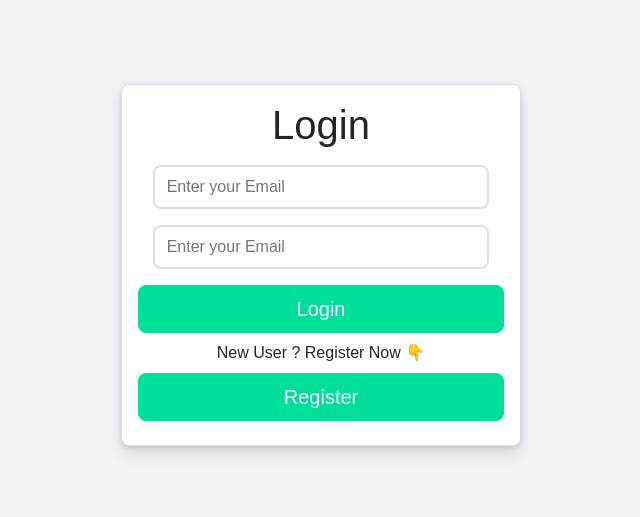
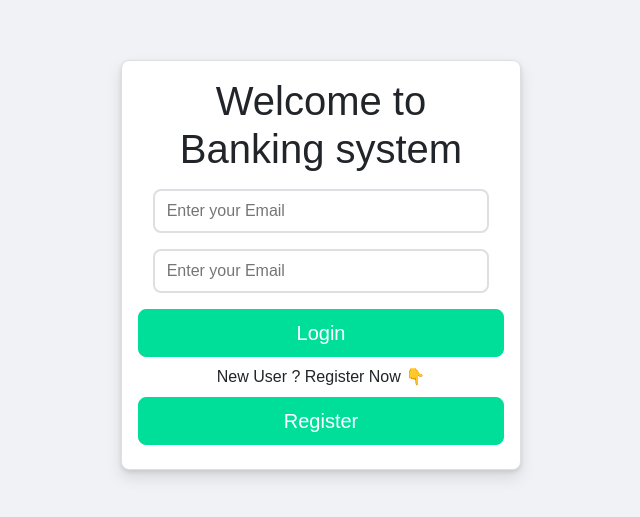
Before and after one commit to abhishekrawe/legalpay, a React (Create React App) app: page / in a window 1280 px wide. Shown: the part 135-652 px from the top of the page, without its empty margins (319-959 px from the left). Built offline with nearby package versions, Linux system fonts and the light colour scheme.

Commit message:
Alert message

```diff
--- a/src/components/login/login.js
+++ b/src/components/login/login.js
@@ -35,7 +35,7 @@ const Login = ({setLoginUser}) => {
   return (
     <div className='login'>
       {console.log(user)}
-        <h1> Login </h1>
+        <h1> Welcome to Banking system </h1>
         <input type="text" name = "email"  value={user.email} onChange={handleChange} placeholder="Enter your Email"></input>
         <input type="password" name = "password"  value={user.password} onChange={handleChange} placeholder="Enter your Email"></input>
         <div className="button" onClick={login}>
--- a/src/components/register/register.js
+++ b/src/components/register/register.js
@@ -26,7 +26,10 @@ function Register() {
     const { name, email, password, reEnterPassword } = user
     if (name && email && password && (password === reEnterPassword)) {
       axios.post("http://localhost:9002/register", user)
-        .then(res => console.log(res))
+        // .then(res => console.log(res))
+        .then(res => {
+          alert(res.data.message)
+        })
     } else {
       alert("invalid input")
     }
```
